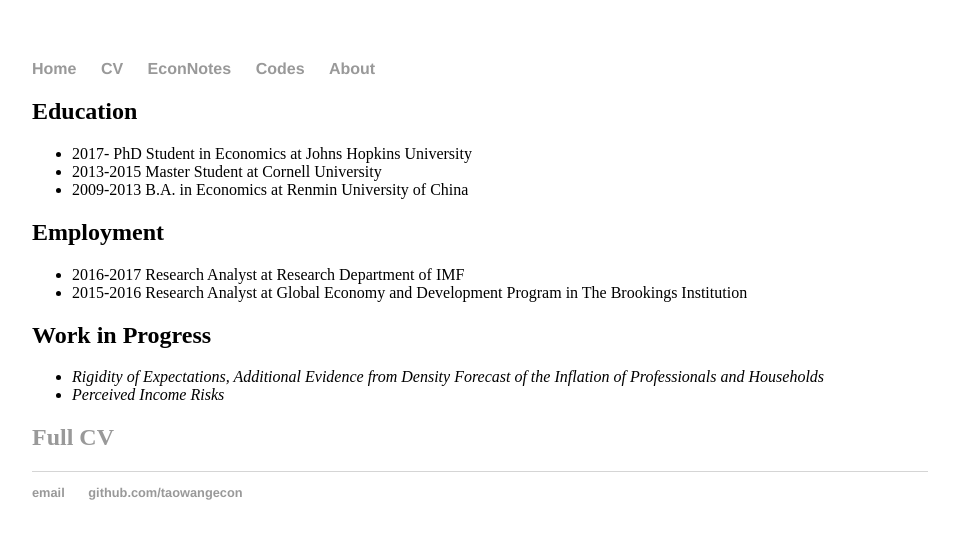
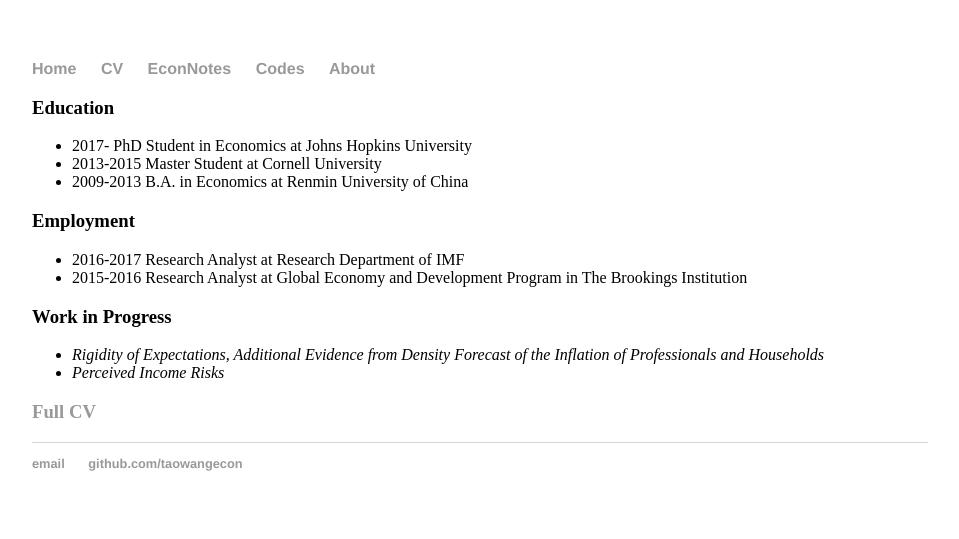
Before and after one commit to iworld1991/TaoWangEcon.github.io, a Jekyll site: the page built from cv/index.html, in a window 1280 px wide. Shown: the top 539 px of the page, without its empty margins (160-1119 px from the left). Built offline with Jekyll 4.4.1, drawn with Linux system fonts in a browser that asks for light colours.

```diff
--- a/cv/index.html
+++ b/cv/index.html
@@ -4,23 +4,24 @@ title: CV
 ---
 
   <div class="blurb">
-	<h2>Education</h2>
+	<h3>Education</h3>
 	   <ul>
 	 <li>2017-       PhD Student in Economics at Johns Hopkins University</li>
          <li>2013-2015 Master Student at Cornell University </li>
          <li>2009-2013 B.A. in Economics at Renmin University of China</li>
 	  </ul>
 
-	<h2>Employment</h2>
+	<h3>Employment</h3>
 	    <ul>
 	 <li>2016-2017 Research Analyst at Research Department of IMF </li>
          <li>2015-2016 Research Analyst at Global Economy and Development Program in The Brookings Institution </li>
          </ul>
 
-	  <h2>Work in Progress</h2>
+	  <h3>Work in Progress</h3>
 	    <ul>
 	 <li><i>Rigidity of Expectations, Additional Evidence from Density Forecast of the Inflation of Professionals and Households</i></li>
          <li><i>Perceived Income Risks</i></li>
          </ul>
-	 <h2><a href="/about/CVTW.pdf">Full CV</a></h2>
+
+	 <h3><a href="/about/CVTW.pdf">Full CV</a></h3>
 </div><!-- /.blurb -->
```
